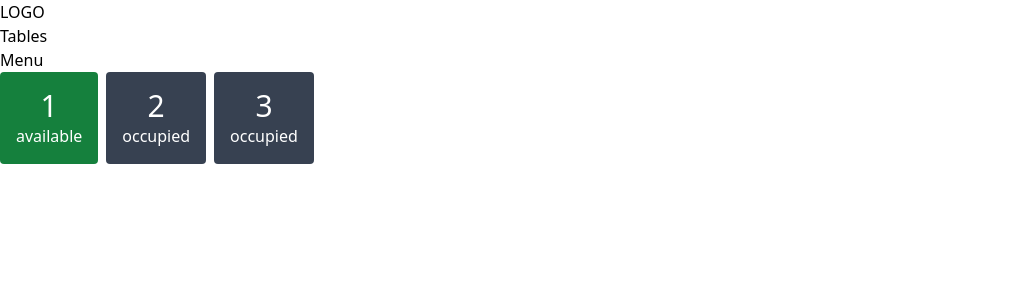
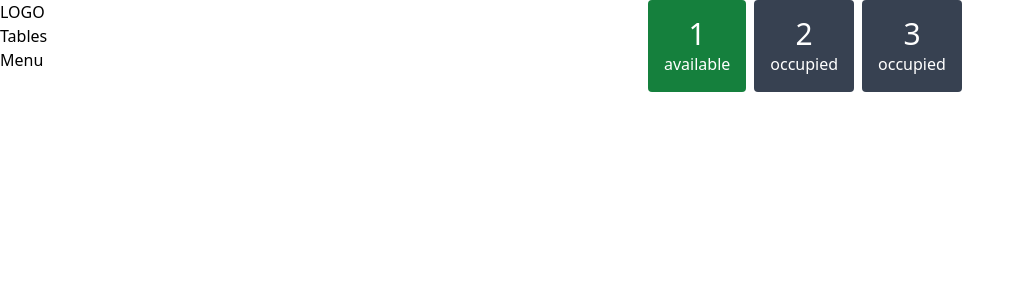
Before and after one commit to SagarMedtiya/Point-Of-Sale, a React (Vite) app: page / in a window 1280 px wide. Shown: the top 300 px of the page, without its empty margins (0-1025 px from the left). Built offline with nearby package versions, Linux system fonts and the light colour scheme.

Commit message:
add classname of tailwindcss

```diff
--- a/src/layouts/MainLayout.tsx
+++ b/src/layouts/MainLayout.tsx
@@ -2,8 +2,8 @@ import React from 'react'
 import {Link, Outlet} from 'react-router-dom'
 const MainLayout = () => {
   return (
-    <div>
-        <aside>
+    <div className="grid gap-4 grid-cols-2">
+        <aside className="w-16">
             <div>LOGO</div>
             <ul>
                 <li>
```
